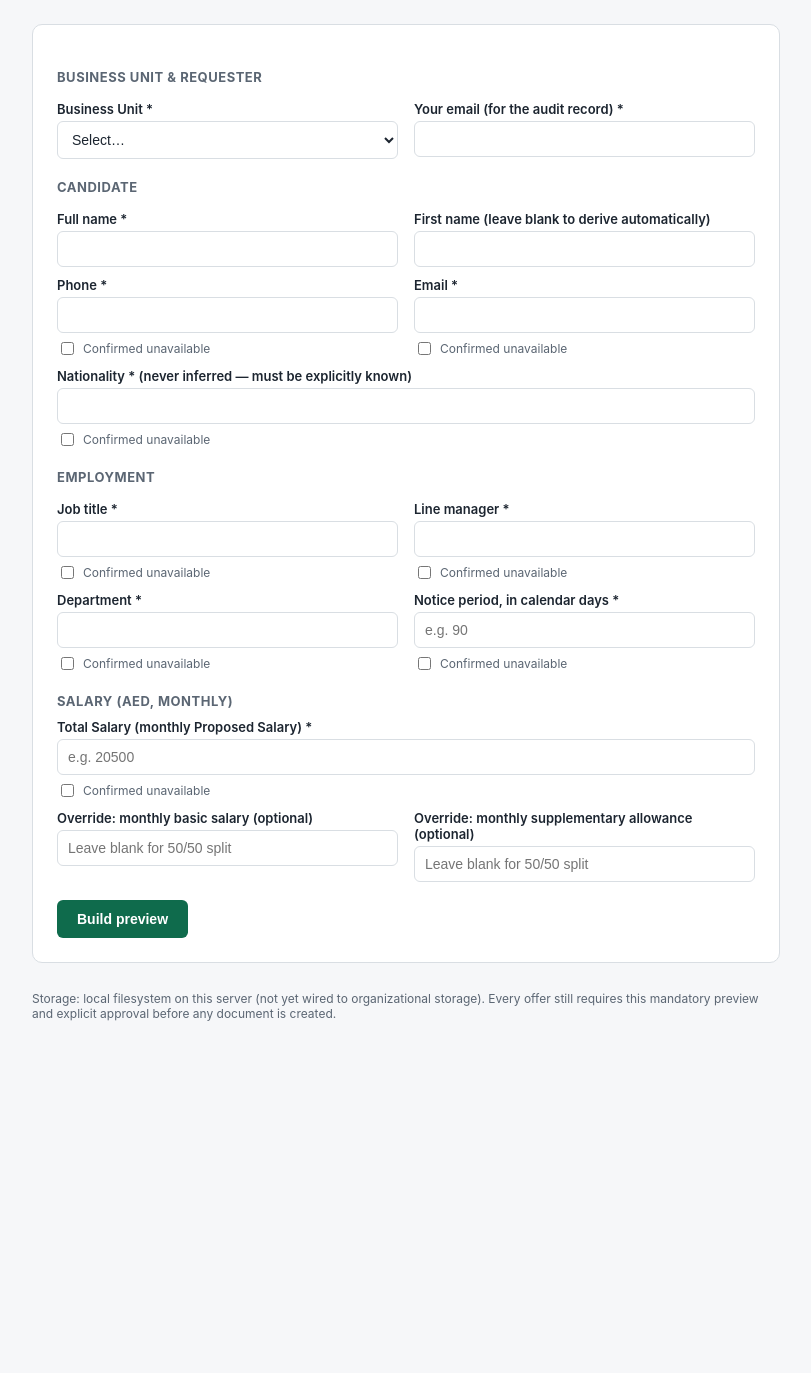
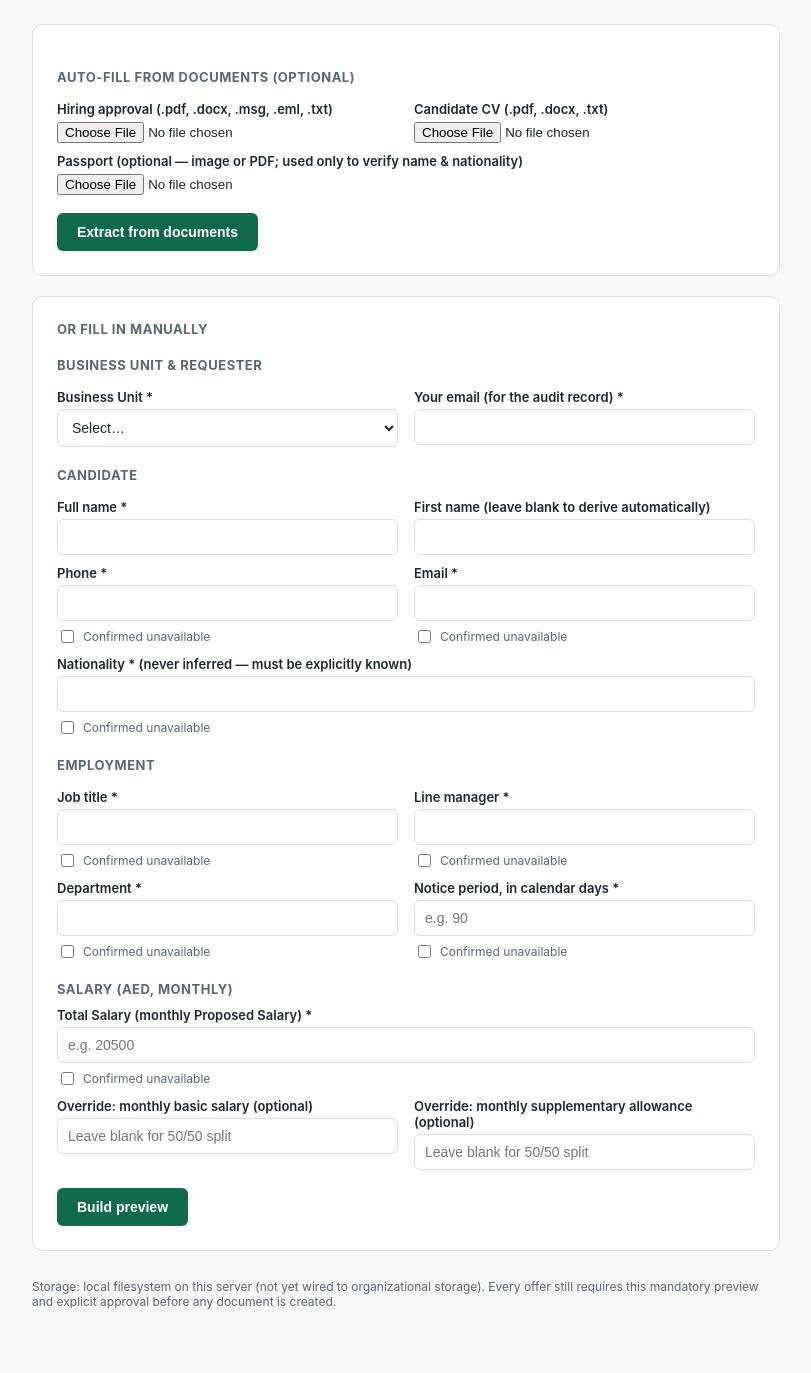
Before and after one commit to ameromari096-ai/Offer-Generator, a Flask app: page / in a window 1280 px wide. Shown: the part 84-1457 px from the top of the page, without its empty margins (234-1045 px from the left). Before the commit the page ends 1105 px from the top, so only its background shows below. Run offline with Flask 3, Linux system fonts and the light colour scheme.

Commit message:
Add document-upload auto-fill to the web app
Adds an "Auto-fill from documents" step to the web form: upload a
hiring approval (.pdf/.docx/.msg/.eml/.txt), CV (.pdf/.docx/.txt), and
optional passport (image or text), and Claude extracts the offer
fields using the same source-priority, Contract-Term-Details notice
period rule, and never-infer-nationality rules as the chat-based
offer-agent skill (see webapp/llm_extraction.py's system prompt).
Genuine conflicts (e.g. hiring approval "Division" vs "Department"
disagreeing) are surfaced and left blank rather than guessed.

webapp/document_parsing.py handles the file-format side (PDF via
pypdf, DOCX via python-docx, .msg via msgconvert+email parsing, .eml
directly) - verified against real uploaded PDF/.msg files. The LLM
call itself needs ANTHROPIC_API_KEY; tests patch it with a canned
result so the parsing and form-prefill/conflict-mapping logic is
covered without a network call, and a missing/failing key degrades to
a clear on-page error rather than a crash - manual entry keeps working
either way.

Dockerfile now also installs libemail-outlook-message-perl (msgconvert)
for .msg support.

Co-Authored-By: Claude Sonnet 5 <noreply@anthropic.com>
Claude-Session: https://claude.ai/code/session_01RSrKPErajzWLxESGhpsDMC

```diff
--- a/requirements.txt
+++ b/requirements.txt
@@ -4,3 +4,5 @@ google-auth>=2.23.0
 google-auth-httplib2>=0.2.0
 Flask>=3.0.0
 gunicorn>=21.2.0
+anthropic>=0.69.0
+pypdf>=4.0.0
--- a/webapp/app.py
+++ b/webapp/app.py
@@ -14,6 +14,7 @@ run.
 
 from __future__ import annotations
 
+import base64
 import json
 import re
 import uuid
@@ -32,6 +33,8 @@ from offer_agent.reference import ReferenceStore
 from offer_agent.storage import LocalDevStorageBackend
 from offer_agent.validation import validate_offer
 from offer_agent.workflow import finalize_offer, format_completion_output
+from webapp.document_parsing import DocumentParseError, extract_text, image_media_type, is_image
+from webapp.llm_extraction import ExtractionResult, extract_offer_fields
 
 BASE_DIR = Path(__file__).resolve().parent.parent
 DATA_DIR = BASE_DIR / "data"
@@ -54,6 +57,73 @@ MANDATORY_FIELDS = [
 ]
 
 _TITLE_PATTERN = re.compile(r"^(mr|mrs|ms|miss|dr|prof)\.?\s+", re.IGNORECASE)
+
+# Maps both the ExtractionResult attribute name and its space-separated
+# placeholder-style alias to the web form's field key.
+_ATTR_TO_FORM_KEY = {
+    "candidate_full_name": "candidate_full_name",
+    "candidate full name": "candidate_full_name",
+    "candidate_first_name": "candidate_first_name",
+    "candidate first name": "candidate_first_name",
+    "candidate_phone_number": "candidate_phone",
+    "candidate phone number": "candidate_phone",
+    "candidate_email_address": "candidate_email",
+    "candidate email address": "candidate_email",
+    "nationality": "nationality",
+    "job_title": "job_title",
+    "job title": "job_title",
+    "line_manager": "line_manager",
+    "line manager": "line_manager",
+    "department": "department",
+    "notice_period": "notice_period",
+    "notice period": "notice_period",
+    "total_salary": "total_salary",
+    "total salary": "total_salary",
+    "business_unit_raw": "business_unit",
+    "business unit": "business_unit",
+}
+
+
+def _map_extraction_to_prefill(result: ExtractionResult):
+    """Turn an ExtractionResult into (prefill dict, business_unit_display, banner_notes)."""
+    prefill = {
+        "candidate_full_name": result.candidate_full_name.value or "",
+        "candidate_first_name": (result.candidate_first_name.value if result.candidate_first_name else "") or "",
+        "candidate_phone": result.candidate_phone_number.value or "",
+        "candidate_email": result.candidate_email_address.value or "",
+        "nationality": result.nationality.value or "",
+        "job_title": result.job_title.value or "",
+        "line_manager": result.line_manager.value or "",
+        "department": result.department.value or "",
+        "notice_period": result.notice_period.value or "",
+        "total_salary": result.total_salary.value or "",
+    }
+
+    banner_notes = list(result.notes)
+    conflicted_keys = set()
+    for conflict in result.conflicts:
+        form_key = _ATTR_TO_FORM_KEY.get(conflict.field.strip())
+        if form_key:
+            conflicted_keys.add(form_key)
+        options = "; ".join(f'"{o.value}" ({o.source})' for o in conflict.options)
+        banner_notes.append(f'Conflict on "{conflict.field}": {options} — please choose manually below.')
+
+    for key in conflicted_keys:
+        if key in prefill:
+            prefill[key] = ""
+
+    business_unit_display = None
+    if "business_unit" not in conflicted_keys and result.business_unit_raw:
+        template = fields_module.resolve_template(result.business_unit_raw)
+        if template:
+            business_unit_display = template.display_name
+        else:
+            banner_notes.append(
+                f'Business Unit "{result.business_unit_raw}" from the hiring approval did not '
+                "match PureHealth or TalentOne exactly — please select it manually."
+            )
+
+    return prefill, business_unit_display, banner_notes
 
 
 def derive_first_name(full_name: str) -> str:
@@ -144,6 +214,75 @@ def index():
     )
 
 
+@app.route("/extract", methods=["POST"])
+def extract():
+    hiring_file = request.files.get("hiring_approval_file")
+    cv_file = request.files.get("cv_file")
+    passport_file = request.files.get("passport_file")
+
+    def _has_file(f):
+        return f is not None and f.filename
+
+    if not _has_file(hiring_file) and not _has_file(cv_file):
+        return render_template(
+            "index.html",
+            mandatory_fields=MANDATORY_FIELDS,
+            templates=fields_module.TEMPLATES,
+            extraction_error="Upload at least a hiring approval or a CV to extract from.",
+        )
+
+    try:
+        hiring_text = extract_text(hiring_file.filename, hiring_file.read()) if _has_file(hiring_file) else None
+        cv_text = extract_text(cv_file.filename, cv_file.read()) if _has_file(cv_file) else None
+
+        passport_text = None
+        passport_image_b64 = None
+        passport_image_media_type = None
+        if _has_file(passport_file):
+            if is_image(passport_file.filename):
+                passport_image_b64 = base64.standard_b64encode(passport_file.read()).decode("utf-8")
+                passport_image_media_type = image_media_type(passport_file.filename)
+            else:
+                passport_text = extract_text(passport_file.filename, passport_file.read())
+    except DocumentParseError as exc:
+        return render_template(
+            "index.html",
+            mandatory_fields=MANDATORY_FIELDS,
+            templates=fields_module.TEMPLATES,
+            extraction_error=str(exc),
+        )
+
+    try:
+        result = extract_offer_fields(
+            hiring_approval_text=hiring_text,
+            cv_text=cv_text,
+            passport_text=passport_text,
+            passport_image_base64=passport_image_b64,
+            passport_image_media_type=passport_image_media_type,
+        )
+    except Exception as exc:  # noqa: BLE001 - surfaced to the user, not raised
+        return render_template(
+            "index.html",
+            mandatory_fields=MANDATORY_FIELDS,
+            templates=fields_module.TEMPLATES,
+            extraction_error=(
+                "Automatic extraction failed (is ANTHROPIC_API_KEY set on this "
+                f"deployment?): {exc}"
+            ),
+        )
+
+    prefill, business_unit_display, banner_notes = _map_extraction_to_prefill(result)
+
+    return render_template(
+        "index.html",
+        mandatory_fields=MANDATORY_FIELDS,
+        templates=fields_module.TEMPLATES,
+        prefill=prefill,
+        business_unit_prefill=business_unit_display,
+        banner_notes=banner_notes,
+    )
+
+
 @app.route("/preview", methods=["POST"])
 def preview():
     resolved = _resolved_offer_from_form(request.form)
--- /dev/null
+++ b/webapp/document_parsing.py
@@ -0,0 +1,108 @@
+"""Extracts plain text from uploaded hiring-approval / CV / passport files.
+
+Supported: .pdf, .docx, .msg (Outlook), .eml, .txt. Images (for a passport
+photo) are passed through as-is for vision input rather than text-extracted.
+"""
+
+from __future__ import annotations
+
+import io
+import re
+import subprocess
+import tempfile
+from email import policy
+from email.parser import BytesParser
+from pathlib import Path
+
+import docx as docx_lib
+from pypdf import PdfReader
+
+IMAGE_SUFFIXES = {".png", ".jpg", ".jpeg", ".webp", ".gif"}
+IMAGE_MEDIA_TYPES = {
+    ".png": "image/png",
+    ".jpg": "image/jpeg",
+    ".jpeg": "image/jpeg",
+    ".webp": "image/webp",
+    ".gif": "image/gif",
+}
+
+
+class DocumentParseError(RuntimeError):
+    pass
+
+
+def is_image(filename: str) -> bool:
+    return Path(filename).suffix.lower() in IMAGE_SUFFIXES
+
+
+def image_media_type(filename: str) -> str:
+    return IMAGE_MEDIA_TYPES[Path(filename).suffix.lower()]
+
+
+def _pdf_to_text(data: bytes) -> str:
+    reader = PdfReader(io.BytesIO(data))
+    return "\n".join((page.extract_text() or "") for page in reader.pages)
+
+
+def _docx_to_text(data: bytes) -> str:
+    document = docx_lib.Document(io.BytesIO(data))
+
+    parts = []
+
+    def _walk(parent):
+        for paragraph in parent.paragraphs:
+            parts.append(paragraph.text)
+        for table in getattr(parent, "tables", []):
+            for row in table.rows:
+                for cell in row.cells:
+                    _walk(cell)
+
+    _walk(document)
+    return "\n".join(parts)
+
+
+def _eml_bytes_to_text(data: bytes) -> str:
+    msg = BytesParser(policy=policy.default).parsebytes(data)
+    body = msg.get_body(preferencelist=("plain", "html"))
+    if body is None:
+        return ""
+    text = body.get_content()
+    if body.get_content_type() == "text/html":
+        text = re.sub("<[^>]+>", " ", text)
+    return text
+
+
+def _msg_to_text(data: bytes) -> str:
+    with tempfile.TemporaryDirectory() as tmp_dir:
+        tmp = Path(tmp_dir)
+        msg_path = tmp / "input.msg"
+        msg_path.write_bytes(data)
+        result = subprocess.run(
+            ["msgconvert", "input.msg"],
+            cwd=tmp_dir,
+            capture_output=True,
+            text=True,
+            timeout=60,
+        )
+        eml_path = tmp / "input.eml"
+        if result.returncode != 0 or not eml_path.exists():
+            raise DocumentParseError(
+                f"Failed to convert .msg file (is msgconvert installed?): "
+                f"{result.stderr.strip() or result.stdout.strip()}"
+            )
+        return _eml_bytes_to_text(eml_path.read_bytes())
+
+
+def extract_text(filename: str, data: bytes) -> str:
+    suffix = Path(filename).suffix.lower()
+    if suffix == ".pdf":
+        return _pdf_to_text(data)
+    if suffix == ".docx":
+        return _docx_to_text(data)
+    if suffix == ".msg":
+        return _msg_to_text(data)
+    if suffix == ".eml":
+        return _eml_bytes_to_text(data)
+    if suffix == ".txt":
+        return data.decode("utf-8", errors="replace")
+    raise DocumentParseError(f"Unsupported file type: {suffix or '(none)'}")
--- /dev/null
+++ b/webapp/llm_extraction.py
@@ -0,0 +1,191 @@
+"""Automated field extraction from an uploaded hiring approval / CV /
+passport, using Claude to do the language-understanding work the offer-agent
+chat skill does manually — same priority rules, same notice-period-section
+rule, same "never infer nationality" rule.
+
+Requires ANTHROPIC_API_KEY in the environment. If it's unset, callers should
+catch the resulting error and fall back to the manual entry form — this
+feature is additive, never a hard requirement for using the app.
+"""
+
+from __future__ import annotations
+
+from typing import List, Optional
+
+import anthropic
+from pydantic import BaseModel
+
+DEFAULT_MODEL = "claude-opus-5"
+
+
+class ExtractedField(BaseModel):
+    value: Optional[str] = None
+    source: str  # "hiring_approval" | "cv" | "passport" | "user"
+    confirmed_unavailable: bool = False
+
+
+class ConflictOption(BaseModel):
+    value: str
+    source: str
+
+
+class FieldConflict(BaseModel):
+    field: str
+    options: List[ConflictOption]
+
+
+class ExtractionResult(BaseModel):
+    business_unit_raw: Optional[str] = None
+    candidate_full_name: ExtractedField
+    candidate_first_name: Optional[ExtractedField] = None
+    candidate_phone_number: ExtractedField
+    candidate_email_address: ExtractedField
+    nationality: ExtractedField
+    job_title: ExtractedField
+    line_manager: ExtractedField
+    department: ExtractedField
+    notice_period: ExtractedField
+    total_salary: ExtractedField
+    conflicts: List[FieldConflict] = []
+    notes: List[str] = []
+
+
+SYSTEM_PROMPT = """You extract employment-offer fields from a hiring \
+approval, a candidate CV, and (optionally) a passport. You do NOT decide \
+anything or fill placeholders yourself — you only report what each source \
+says, following these rules exactly.
+
+SOURCES AND PRIORITY (for each field, prefer the highest-priority source \
+that states it): 1) passport (name & nationality ONLY), 2) hiring \
+approval, 3) CV. Never blend or average values across sources.
+
+HIRING APPROVAL FIELD MAPPING (match labels case-insensitively; ignore \
+HTML, markup, signatures, disclaimers, extra whitespace, and unrelated \
+forwarded-email-thread text — read only the newest/topmost message unless \
+it is missing a field the older ones have):
+- "Candidate Recommended" -> candidate_full_name
+- "Job Title" -> job_title
+- "Reporting Line" -> line_manager
+- "Division" or "Department" -> department (if the document has BOTH \
+  "Division" and "Department" labeled separately with DIFFERENT values, \
+  that is a genuine conflict — report both as a FieldConflict for \
+  "department", do not guess which one wins)
+- "Business Unit" -> business_unit_raw (copy the exact string, e.g. \
+  "PureHealth" or "TalentOne"/"Talent One" — never infer it from job \
+  title, department, or anything else)
+- "Proposed Salary" -> total_salary (the MONTHLY total; strip "AED", \
+  commas, and "/-" — return just the number as a string, e.g. "90000". \
+  Do NOT use "Previous Salary", the separated employee's "Salary", or the \
+  Grade Level Min/Mid/Max band figures — only "Proposed Salary".)
+
+NOTICE PERIOD IS SPECIAL: search specifically inside the "Contract \
+Term(s)"/"Contract Term Details" section (near "Contract Type" and \
+"Contract Tenure") and take the value beside/below "Notice Period" THERE \
+ONLY. A hiring approval can contain a second, unrelated "Notice Period" \
+label elsewhere (e.g. under general Remarks/Notes, near "Tentative DOJ") \
+— ignore that one even if it looks more prominent; only the Contract \
+Terms section's value counts. If you cannot find a Notice Period under \
+that section at all, leave notice_period.value null (do not use the \
+other one, do not guess). Both employment-contract templates this feeds \
+read "{{notice period}} calendar days in writing" — so notice_period.value \
+must be a bare number of DAYS. If the source states it in months (e.g. \
+"3 months"), convert to days as months x 30 and add a one-line note to \
+`notes` explaining the conversion (e.g. "Notice period: 90 (converted \
+from hiring approval's \\"3 months\\", months x 30)").
+
+CV: use for candidate_phone_number and candidate_email_address (the \
+candidate's own contact details, never a recruiter's signature block), \
+and for nationality/full name ONLY if the hiring approval/passport don't \
+state them. NEVER infer nationality from a name, a language listed on the \
+CV, or a phone country code — only from an explicit nationality statement. \
+If no source explicitly states nationality, leave nationality.value null.
+
+PASSPORT: if provided (text or image), use it ONLY to read the legal full \
+name and nationality — never report or reference any other passport \
+field (passport number, birth details, dates, sex, photograph, signature) \
+even internally; just ignore that content.
+
+NAMES: preserve the highest-priority full name EXACTLY as written — never \
+translate, abbreviate, anglicize, or "correct" capitalization. For \
+candidate_first_name: strip a courtesy title (Mr./Mrs./Ms./Dr./Prof. etc.) \
+from the resolved full name and take the first remaining name component; \
+you may leave candidate_first_name null and the caller will derive it.
+
+CONFLICTS: if two passages at the SAME priority level disagree on a field \
+(e.g. two different values both labeled as the hiring approval's \
+Department), report it as a FieldConflict with both options — do not \
+pick one yourself. A field is not "missing" just because it has a \
+conflict; only report it as null when NO source states it at all.
+
+confirmed_unavailable must stay false in every field you return — you are \
+never the one who confirms a value is permanently unavailable; that is a \
+human decision. Use value=null (with confirmed_unavailable=false) for \
+anything not found in any source; the human reviewing your output decides \
+whether to accept that as truly unavailable.
+
+For every field, set `source` to whichever of "hiring_approval", "cv", or \
+"passport" the winning value actually came from (or "user" — never use \
+that value yourself, it's reserved for values a person typed directly).
+"""
+
+
+def _build_user_content(
+    hiring_approval_text: Optional[str],
+    cv_text: Optional[str],
+    passport_text: Optional[str],
+    passport_image_base64: Optional[str],
+    passport_image_media_type: Optional[str],
+) -> list:
+    parts = [
+        "=== HIRING APPROVAL ===\n" + (hiring_approval_text or "(not provided)"),
+        "=== CV ===\n" + (cv_text or "(not provided)"),
+    ]
+    if passport_text:
+        parts.append("=== PASSPORT TEXT (name & nationality ONLY) ===\n" + passport_text)
+
+    content: list = []
+    if passport_image_base64 and passport_image_media_type:
+        content.append(
+            {
+                "type": "image",
+                "source": {
+                    "type": "base64",
+                    "media_type": passport_image_media_type,
+                    "data": passport_image_base64,
+                },
+            }
+        )
+        parts.append(
+            "=== PASSPORT IMAGE ATTACHED ===\nRead ONLY the legal full name "
+            "and nationality from it; ignore every other detail."
+        )
+    content.append({"type": "text", "text": "\n\n".join(parts)})
+    return content
+
+
+def extract_offer_fields(
+    hiring_approval_text: Optional[str] = None,
+    cv_text: Optional[str] = None,
+    passport_text: Optional[str] = None,
+    passport_image_base64: Optional[str] = None,
+    passport_image_media_type: Optional[str] = None,
+    model: str = DEFAULT_MODEL,
+) -> ExtractionResult:
+    client = anthropic.Anthropic()
+
+    content = _build_user_content(
+        hiring_approval_text,
+        cv_text,
+        passport_text,
+        passport_image_base64,
+        passport_image_media_type,
+    )
+
+    response = client.messages.parse(
+        model=model,
+        max_tokens=4096,
+        system=SYSTEM_PROMPT,
+        messages=[{"role": "user", "content": content}],
+        output_format=ExtractionResult,
+    )
+    return response.parsed_output
--- a/webapp/templates/index.html
+++ b/webapp/templates/index.html
@@ -1,16 +1,54 @@
 {% extends "base.html" %}
 {% block title %}New offer — Offer Agent{% endblock %}
 {% block content %}
+
+{% if extraction_error %}
+<div class="banner error">{{ extraction_error }}</div>
+{% endif %}
+
+{% if banner_notes %}
+<div class="banner">
+  <strong>Extraction results — review before continuing:</strong>
+  <ul style="margin:6px 0 0; padding-left:18px;">
+    {% for note in banner_notes %}
+    <li>{{ note }}</li>
+    {% endfor %}
+  </ul>
+</div>
+{% endif %}
+
 <div class="card">
+  <div class="section-title">Auto-fill from documents (optional)</div>
+  <form action="/extract" method="post" enctype="multipart/form-data">
+    <div class="row">
+      <div>
+        <label for="hiring_approval_file">Hiring approval (.pdf, .docx, .msg, .eml, .txt)</label>
+        <input type="file" name="hiring_approval_file" id="hiring_approval_file">
+      </div>
+      <div>
+        <label for="cv_file">Candidate CV (.pdf, .docx, .txt)</label>
+        <input type="file" name="cv_file" id="cv_file">
+      </div>
+    </div>
+    <label for="passport_file">Passport (optional — image or PDF; used only to verify name &amp; nationality)</label>
+    <input type="file" name="passport_file" id="passport_file">
+    <div class="actions">
+      <button type="submit">Extract from documents</button>
+    </div>
+  </form>
+</div>
+
+<div class="card">
+  <div class="section-title" style="margin-top:0;">Or fill in manually</div>
   <form action="/preview" method="post">
     <div class="section-title">Business unit &amp; requester</div>
     <div class="row">
       <div>
         <label for="business_unit">Business Unit *</label>
         <select name="business_unit" id="business_unit" required>
-          <option value="" disabled selected>Select…</option>
+          <option value="" {{ "selected" if not business_unit_prefill else "" }} disabled>Select…</option>
           {% for t in templates %}
-          <option value="{{ t.display_name }}">{{ t.display_name }} — {{ t.template_name }}</option>
+          <option value="{{ t.display_name }}" {{ "selected" if business_unit_prefill == t.display_name else "" }}>{{ t.display_name }} — {{ t.template_name }}</option>
           {% endfor %}
         </select>
       </div>
@@ -24,58 +62,58 @@
     <div class="row">
       <div>
         <label for="candidate_full_name">Full name *</label>
-        <input type="text" name="candidate_full_name" id="candidate_full_name" required>
+        <input type="text" name="candidate_full_name" id="candidate_full_name" value="{{ prefill.candidate_full_name if prefill else '' }}" required>
       </div>
       <div>
         <label for="candidate_first_name">First name (leave blank to derive automatically)</label>
-        <input type="text" name="candidate_first_name" id="candidate_first_name">
+        <input type="text" name="candidate_first_name" id="candidate_first_name" value="{{ prefill.candidate_first_name if prefill else '' }}">
       </div>
     </div>
     <div class="row">
       <div>
         <label for="candidate_phone">Phone *</label>
-        <input type="text" name="candidate_phone" id="candidate_phone">
+        <input type="text" name="candidate_phone" id="candidate_phone" value="{{ prefill.candidate_phone if prefill else '' }}">
         <span class="unavailable-toggle"><input type="checkbox" name="candidate_phone_unavailable"> Confirmed unavailable</span>
       </div>
       <div>
         <label for="candidate_email">Email *</label>
-        <input type="email" name="candidate_email" id="candidate_email">
+        <input type="email" name="candidate_email" id="candidate_email" value="{{ prefill.candidate_email if prefill else '' }}">
         <span class="unavailable-toggle"><input type="checkbox" name="candidate_email_unavailable"> Confirmed unavailable</span>
       </div>
     </div>
     <label for="nationality">Nationality * (never inferred — must be explicitly known)</label>
-    <input type="text" name="nationality" id="nationality">
+    <input type="text" name="nationality" id="nationality" value="{{ prefill.nationality if prefill else '' }}">
     <span class="unavailable-toggle"><input type="checkbox" name="nationality_unavailable"> Confirmed unavailable</span>
 
     <div class="section-title">Employment</div>
     <div class="row">
       <div>
         <label for="job_title">Job title *</label>
-        <input type="text" name="job_title" id="job_title">
+        <input type="text" name="job_title" id="job_title" value="{{ prefill.job_title if prefill else '' }}">
         <span class="unavailable-toggle"><input type="checkbox" name="job_title_unavailable"> Confirmed unavailable</span>
       </div>
       <div>
         <label for="line_manager">Line manager *</label>
-        <input type="text" name="line_manager" id="line_manager">
+        <input type="text" name="line_manager" id="line_manager" value="{{ prefill.line_manager if prefill else '' }}">
         <span class="unavailable-toggle"><input type="checkbox" name="line_manager_unavailable"> Confirmed unavailable</span>
       </div>
     </div>
     <div class="row">
       <div>
         <label for="department">Department *</label>
-        <input type="text" name="department" id="department">
+        <input type="text" name="department" id="department" value="{{ prefill.department if prefill else '' }}">
         <span class="unavailable-toggle"><input type="checkbox" name="department_unavailable"> Confirmed unavailable</span>
       </div>
       <div>
         <label for="notice_period">Notice period, in calendar days *</label>
-        <input type="text" name="notice_period" id="notice_period" placeholder="e.g. 90">
+        <input type="text" name="notice_period" id="notice_period" placeholder="e.g. 90" value="{{ prefill.notice_period if prefill else '' }}">
         <span class="unavailable-toggle"><input type="checkbox" name="notice_period_unavailable"> Confirmed unavailable</span>
       </div>
     </div>
 
     <div class="section-title">Salary (AED, monthly)</div>
     <label for="total_salary">Total Salary (monthly Proposed Salary) *</label>
-    <input type="text" name="total_salary" id="total_salary" placeholder="e.g. 20500">
+    <input type="text" name="total_salary" id="total_salary" placeholder="e.g. 20500" value="{{ prefill.total_salary if prefill else '' }}">
     <span class="unavailable-toggle"><input type="checkbox" name="total_salary_unavailable"> Confirmed unavailable</span>
 
     <div class="row">
```
Also changed, not shown: tests/test_webapp_extraction.py (added, +116 -0 lines), README.md, 1 other file.
